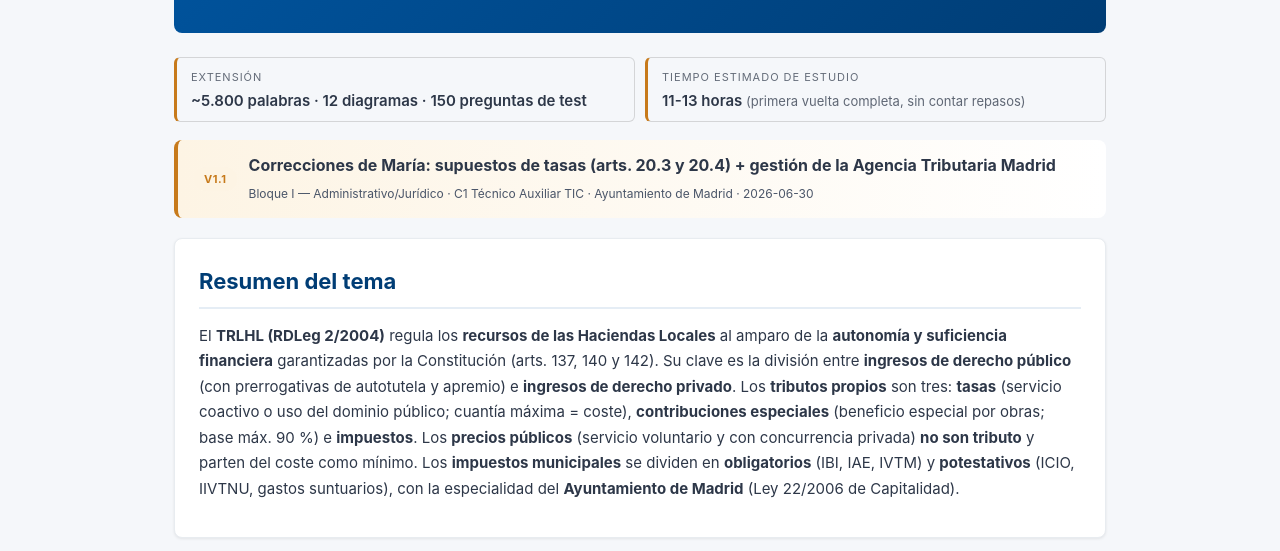
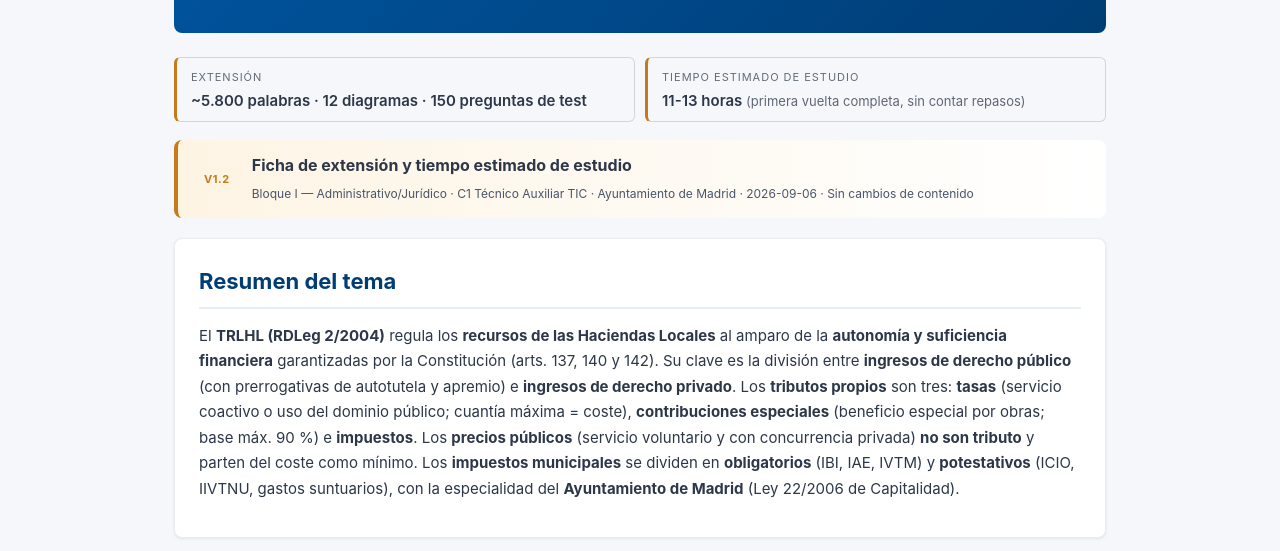
Before and after one commit to MGS2025/etrivium-iam-tema-8, a plain HTML site: page index.html in a window 1280 px wide. Shown: the part 225-776 px from the top of the page. Drawn offline with Linux system fonts and the light colour scheme.

Commit message:
chore: bump visible version and add changelog entry
Bumps the visible version (vN.M -> vN.M+1) in the canonical places of each
template and records the change in the theme changelog, per the project
convention of a visible version bump on every published iteration.

Content is unchanged: this release only adds the extension and estimated
study time card requested by the IAM.

In the ten administrative themes the version banner described the previous
release, so its text now describes this one; the detailed history stays in
the changelog.

Bumped with _tools-qa/bump_version.py, which only rewrites canonical version
sites whose number matches the theme's current version, so historical
mentions in the body (T1 "Base: ampliación v2.0", T2/T3 "NUEVO v1.0",
T11 source badges) are left untouched.

Co-Authored-By: Claude Opus 5 <noreply@anthropic.com>

```diff
--- a/index.html
+++ b/index.html
@@ -165,9 +165,8 @@ tr:hover td{background:var(--azul-05)}
     <p class="subtitle">RDLeg 2/2004, texto refundido de la Ley Reguladora de las Haciendas Locales · Recursos · Ingresos de derecho público y privado · Tasas · Contribuciones especiales · Precios públicos · Impuestos municipales</p>
   </div><!-- ficha-estudio:ini --><div class="ficha-estudio"><div class="fe-item"><span class="fe-k">Extensi&oacute;n</span><span class="fe-v">~5.800 palabras &middot; 12 diagramas &middot; 150 preguntas de test</span></div><div class="fe-item"><span class="fe-k">Tiempo estimado de estudio</span><span class="fe-v">11-13 horas <span class="fe-n">(primera vuelta completa, sin contar repasos)</span></span></div></div><!-- ficha-estudio:fin -->
   <div class="version-banner">
-    <span class="badge badge-v1">v1.1</span>
-    <div><strong>Correcciones de María: supuestos de tasas (arts. 20.3 y 20.4) + gestión de la Agencia Tributaria Madrid</strong><br>
-    <small>Bloque I — Administrativo/Jurídico · C1 Técnico Auxiliar TIC · Ayuntamiento de Madrid · 2026-06-30</small></div>
+    <span class="badge badge-v1">v1.2</span>
+    <div><strong>Ficha de extensión y tiempo estimado de estudio</strong><br><small>Bloque I — Administrativo/Jurídico · C1 Técnico Auxiliar TIC · Ayuntamiento de Madrid · 2026-09-06 · Sin cambios de contenido</small></div>
   </div>
   <div class="card">
     <h2 style="margin-top:0">Resumen del tema</h2>
```
Also changed, not shown: 1 other file.
